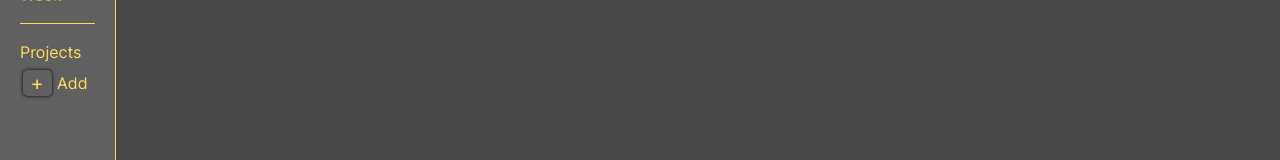
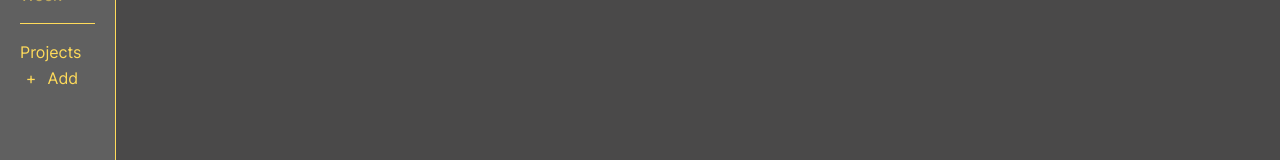
Before and after one commit to j-mcQueen/tasklister, a JavaScript app: page / in a window 1280 px wide. Shown: the part 165-325 px from the top of the page. Built offline with nearby package versions, Linux system fonts and the light colour scheme; the HTML template or start-up script is replaced by a standard one.

Commit message:
Move plus btn shared styles in App.css

```diff
--- a/src/components/sidebar/projects.css
+++ b/src/components/sidebar/projects.css
@@ -4,13 +4,12 @@
     align-items: center;
 }
 
-#plus {
+.plus {
     font-size: 20px;
     padding: 3px 8px;
-    border-radius: 5px;
     box-shadow: 0 0 3px 1px #292828;
 }
 
-#plus:hover {
+.plus:hover {
     box-shadow: 0 0 3px 2px #292828;
 }
```
